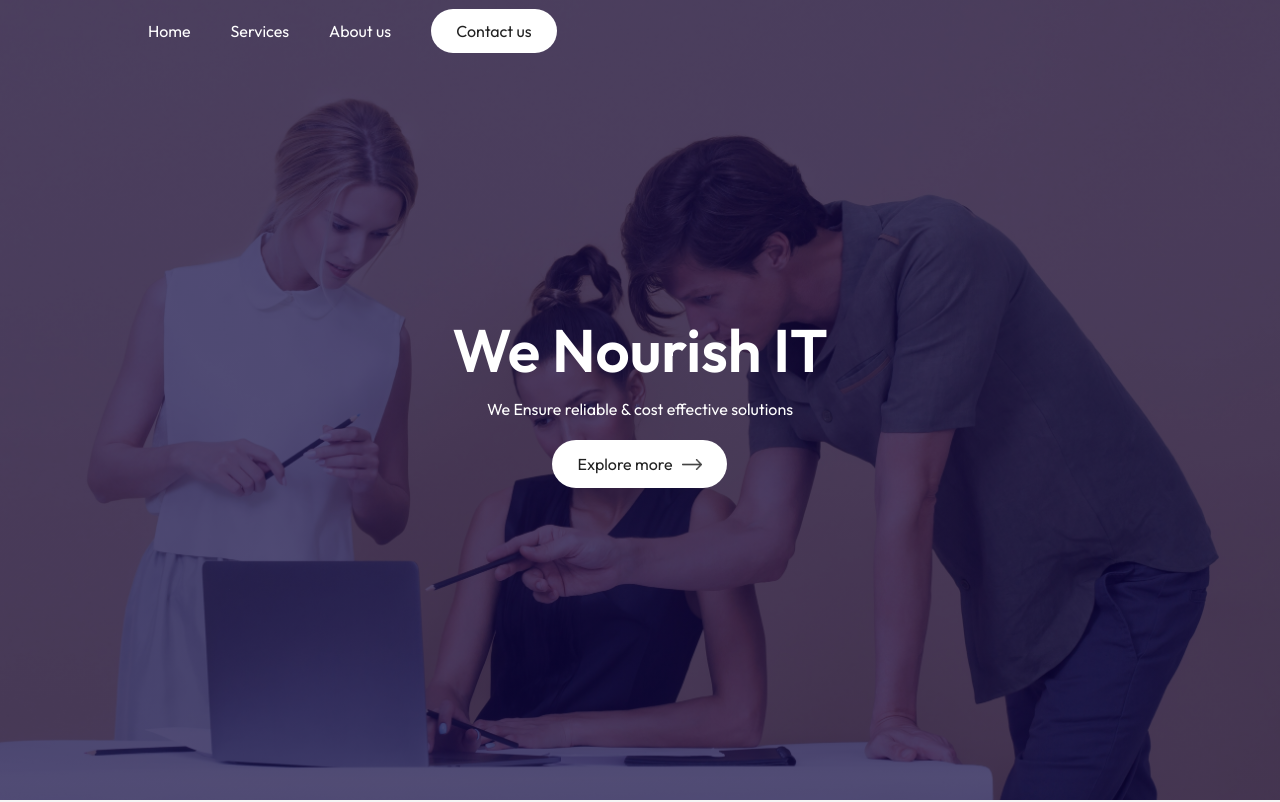
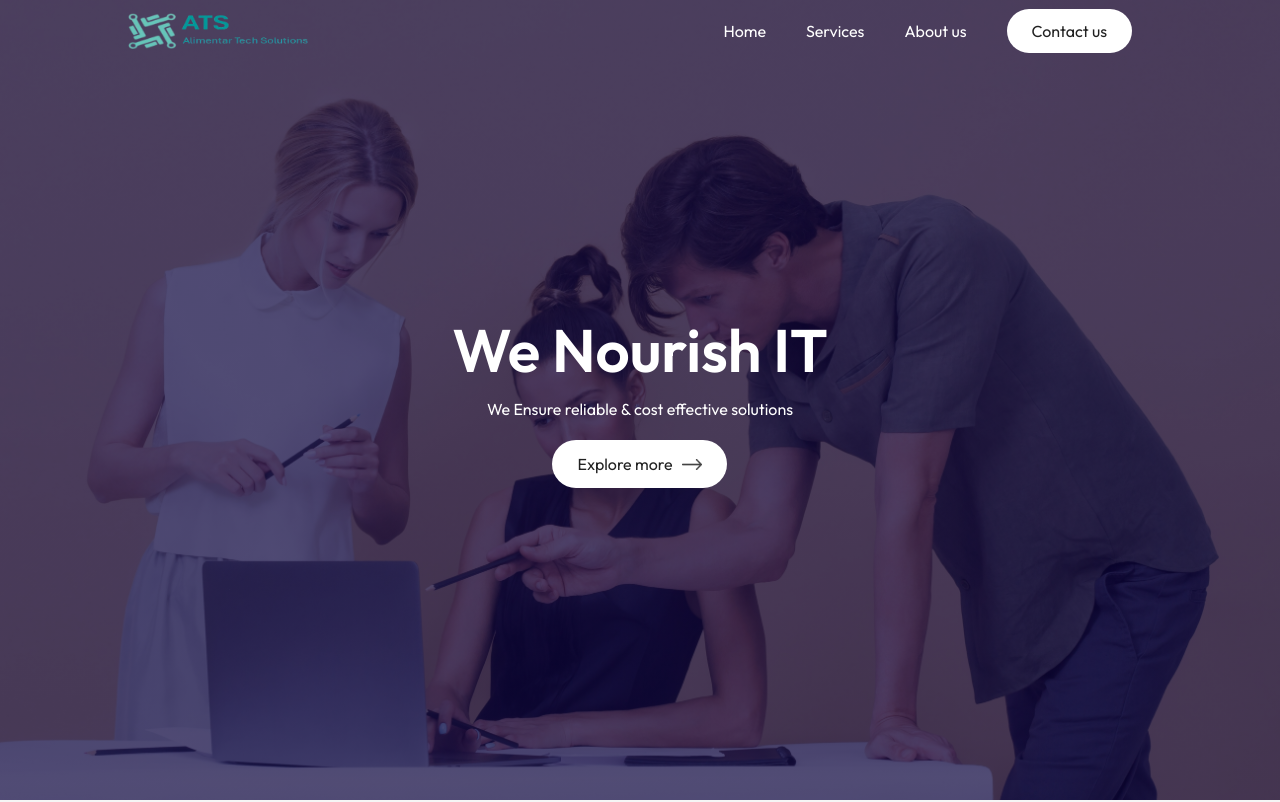
Before and after one commit to atulaset/alimentarsite, a React (Vite) app: page / in a window 1280 px wide. Shown: the top 802 px of the page. Built offline with nearby package versions, Linux system fonts and the light colour scheme.

Commit message:
Revert "Remove Logo"

```diff
--- a/index.html
+++ b/index.html
@@ -4,7 +4,7 @@
     <meta charset="UTF-8" />
     <meta name="viewport" content="width=device-width, initial-scale=1.0" />
     <title>Alimentar Tech Solutions</title>
-    <!-- <link rel="icon" href="/public/favicon.ico" /> -->
+    <link rel="icon" href="/public/favicon.ico" />
   </head>
   <body>
     <div id="root"></div>
--- a/src/Components/Navbar/Navbar.jsx
+++ b/src/Components/Navbar/Navbar.jsx
@@ -1,7 +1,7 @@
 import React, { useEffect, useState } from 'react'
 import './Navbar.css'
 //import logo from '../../assets/logo.png'
-//import ats_logo from '../../assets/ats-logo.png'
+import ats_logo from '../../assets/ats-logo.png'
 import menu_icon from '../../assets/menu-icon.png'
 import { Link } from 'react-scroll';
 
@@ -24,7 +24,7 @@ const Navbar = () => {
 
   return (
     <nav className={`container ${sticky? 'dark-nav' : ''}`}>
-      {/* <img src={ats_logo} alt="" className='logo' /> */}
+      <img src={ats_logo} alt="" className='logo' />
       <ul className={mobileMenu?'':'hide-mobile-menu'}>
         <li><Link to='hero' smooth={true} offset={0} duration={500}>Home</Link></li>
         <li><Link to='program' smooth={true} offset={-260} duration={500}>Services</Link></li>
```
